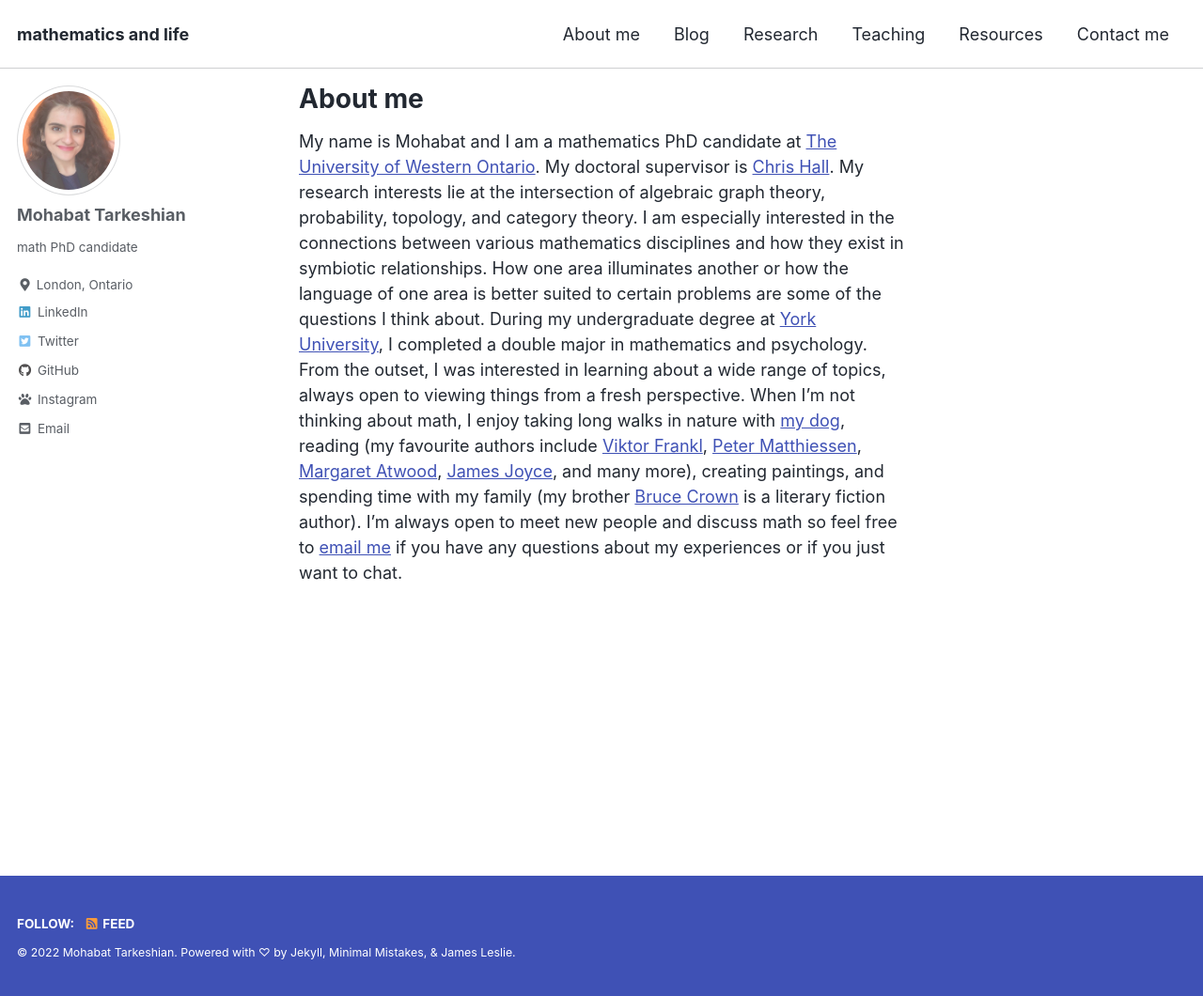
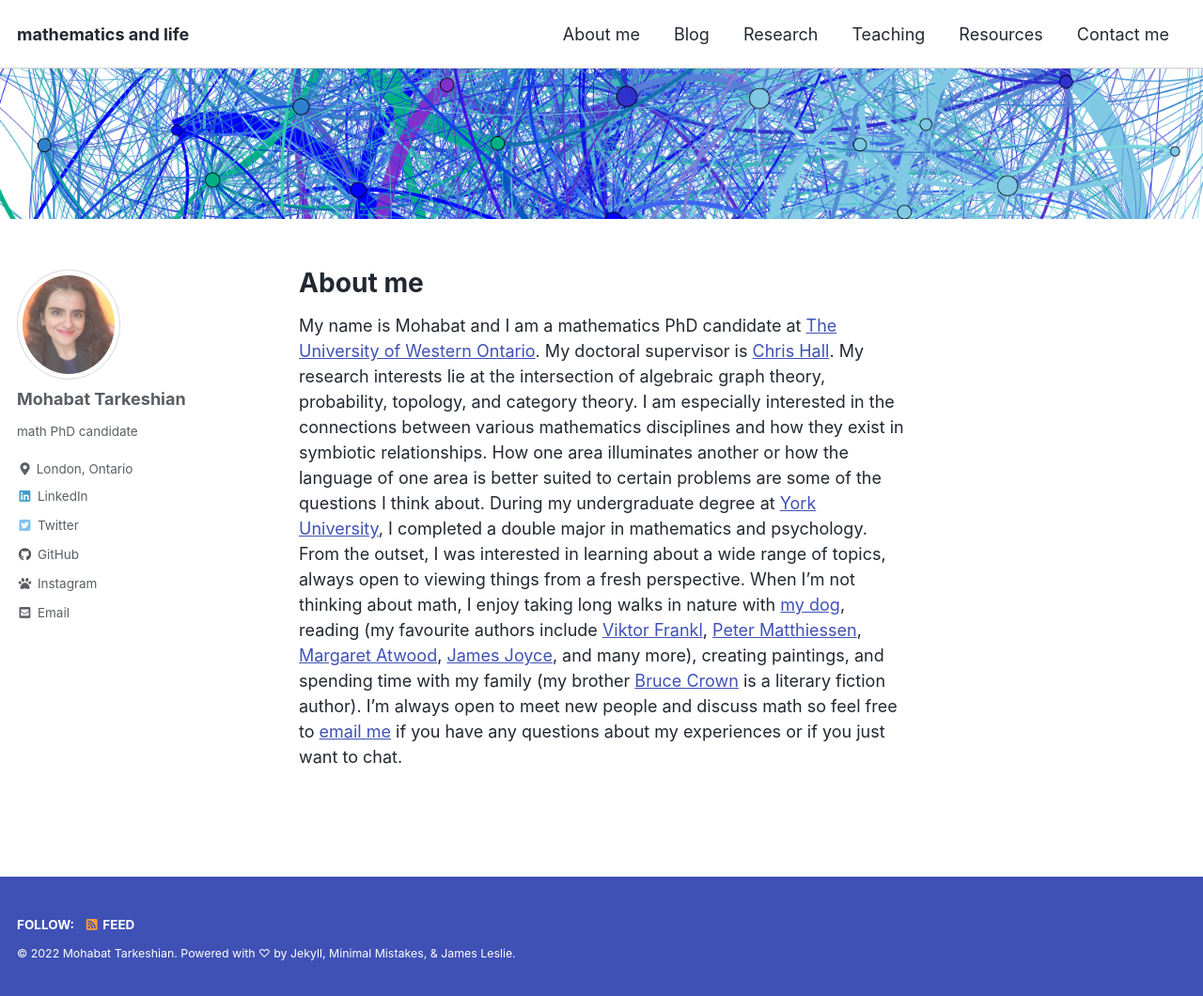
Before and after one commit to mohabatt/mohabatt.github.io, a Jekyll site: the page built from index.md, in a window 1280 px wide and 1060 px high. Shown: the whole window at 94% size. Built offline with Jekyll 4.4.1, drawn with Linux system fonts in a browser that asks for light colours; cached includes are drawn as plain includes.

Commit message:
Add header banner
foo

```diff
--- a/_config.yml
+++ b/_config.yml
@@ -288,4 +288,6 @@ defaults:
   - scope:
       path: ""
     values:
+      header:
+        image: /images/header.png
       author_profile: true
```
Also changed, not shown: images/header.png (added).
